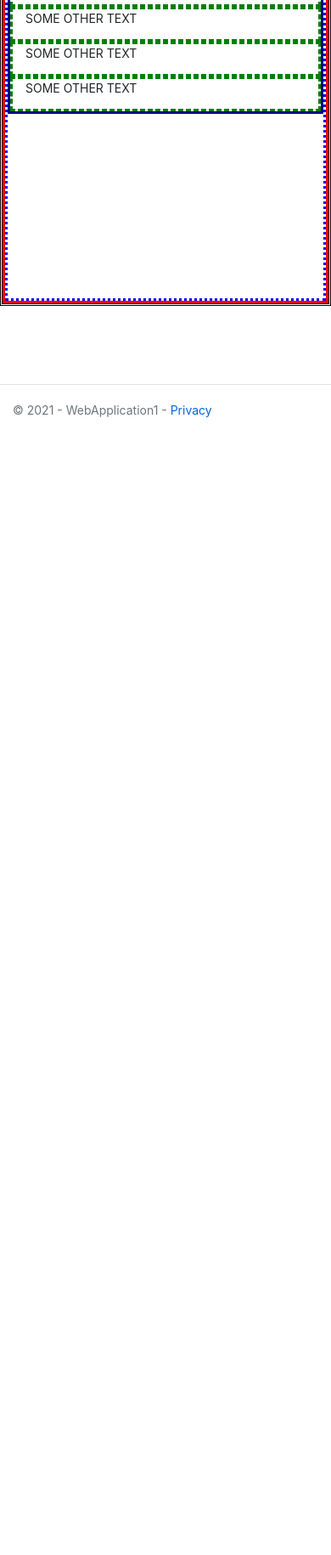
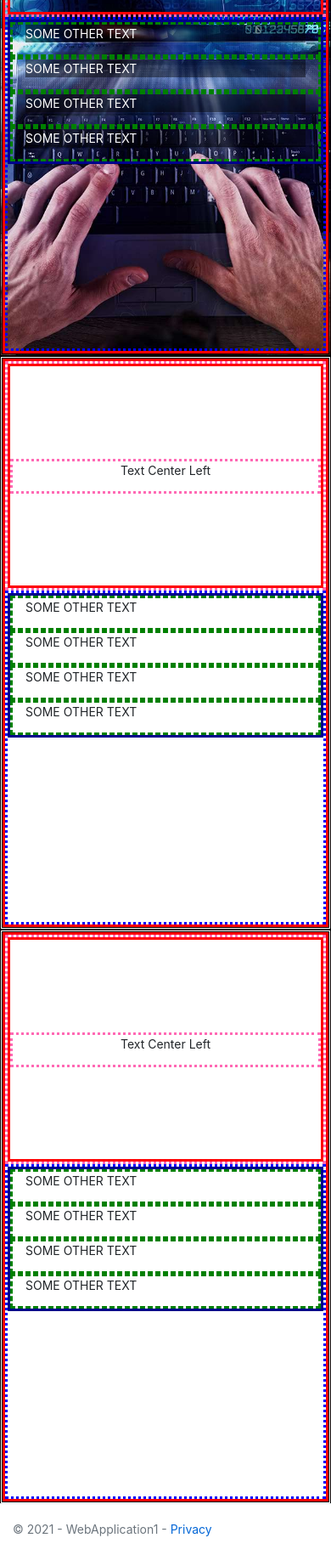
Before and after one commit to reevest2/personalwebsite, an ASP.NET Core app: page / in a window 390 px wide. Shown: the part 331-2161 px from the top of the page at 85% size. Before the commit the page ends 822 px from the top, so only its background shows below. Run offline with ASP.NET Core 8, Linux system fonts and the light colour scheme.

Commit message:
fixed navbar padding - responsive

```diff
--- a/Views/Home/Index.cshtml
+++ b/Views/Home/Index.cshtml
@@ -1,4 +1,33 @@
-<div class="container" style="height: 80vh; border: double; border-color:black">
+<div class="parallax">
+    <div class="container-fluid" style="height: 80vh; border: double; border-color:black">
+        <div class="row" style="height: 100%; border: solid; border-color:red">
+            <div class="col-sm-2 h-auto" style="border:dotted; border-color:hotpink">
+                <div class="row" style="height: 100%; border: solid; border-color:red">
+                    <div class="col-sm-12 align-self-center" style="border: dotted; border-color: hotpink">
+                        <p class="text-center paralax-font">Text Center Left</p>
+                    </div>
+                </div>
+            </div>
+            <div class="col-sm-10 h-auto" style="border:dotted; border-color:blue;">
+                <div class="row" style="border:solid; border-color:darkblue">
+                    <div class="col-12" style="border:dashed; border-color:green">
+                        <p class="paralax-font">SOME OTHER TEXT</p>
+                    </div>
+                    <div class="col-12" style="border:dashed; border-color:green">
+                        <p class="paralax-font">SOME OTHER TEXT</p>
+                    </div>
+                    <div class="col-12" style="border:dashed; border-color:green">
+                        <p class="paralax-font">SOME OTHER TEXT</p>
+                    </div>
+                    <div class="col-12" style="border:dashed; border-color:green">
+                        <p class="paralax-font">SOME OTHER TEXT</p>
+                    </div>
+                </div>
+            </div>
+        </div>
+    </div>
+</div>
+<div class="container-fluid" style="height: 80vh; border: double; border-color:black">
     <div class="row" style="height: 100%; border: solid; border-color:red">
         <div class="col-sm-2 h-auto" style="border:dotted; border-color:hotpink">
             <div class="row" style="height: 100%; border: solid; border-color:red">
@@ -25,3 +54,30 @@
         </div>
     </div>
 </div>
+<div class="container-fluid" style="height: 80vh; border: double; border-color:black">
+    <div class="row" style="height: 100%; border: solid; border-color:red">
+        <div class="col-sm-2 h-auto" style="border:dotted; border-color:hotpink">
+            <div class="row" style="height: 100%; border: solid; border-color:red">
+                <div class="col-sm-12 align-self-center" style="border: dotted; border-color: hotpink">
+                    <p class="text-center">Text Center Left</p>
+                </div>
+            </div>
+        </div>
+        <div class="col-sm-10 h-auto" style="border:dotted; border-color:blue;">
+            <div class="row" style="border:solid; border-color:darkblue">
+                <div class="col-12" style="border:dashed; border-color:green">
+                    <p>SOME OTHER TEXT</p>
+                </div>
+                <div class="col-12" style="border:dashed; border-color:green">
+                    <p>SOME OTHER TEXT</p>
+                </div>
+                <div class="col-12" style="border:dashed; border-color:green">
+                    <p>SOME OTHER TEXT</p>
+                </div>
+                <div class="col-12" style="border:dashed; border-color:green">
+                    <p>SOME OTHER TEXT</p>
+                </div>
+            </div>
+        </div>
+    </div>
+</div>
--- a/Views/Shared/_Layout.cshtml
+++ b/Views/Shared/_Layout.cshtml
@@ -5,19 +5,18 @@
     <meta name="viewport" content="width=device-width, initial-scale=1.0" />
     <title>@ViewData["Title"] - PersonalSite</title>
     <link rel="stylesheet" href="~/css/parallax.css" />
-    <link rel="stylesheet" href="~/css/screensize.css" />
     <link rel="stylesheet" href="~/lib/bootstrap/dist/css/bootstrap.min.css" />
     <link rel="stylesheet" href="~/css/site.css" />
 </head>
-<body style="padding-top:4%">
+<body>
     <header>
-        <nav class="navbar navbar-expand-sm navbar-toggleable-sm navbar-light bg-white border-bottom box-shadow mb-3 fixed-top">
+        <nav class="navbar navbar-expand-sm navbar-toggleable-sm navbar-light bg-white border-bottom box-shadow fixed-top">
             <div class="container-fluid">
                 <a class="navbar-brand d-flex w-25 mr-auto justify-content-start"
                    asp-area="" asp-controller="Home" asp-action="Index"><img src="~/navbar-icon.png" />NavBar</a>
                 <div class="navbar-nav w-50 justify-content-center">
                     <div class="nav-item">
-                        <button type="submit" class="btn btn-primary"  onclick="window.open('/091021B_Bechtel.pdf')">Download</button>
+                        <button type="submit" class="btn btn-primary" onclick="window.open('/091021B_Bechtel.pdf')">Download</button>
                     </div>
                 </div>
 
--- a/wwwroot/css/screensize.css
+++ /dev/null
@@ -1,19 +0,0 @@
-.scrn-100{
-    height: 100vh;
-}
-
-.scrn-90 {
-    height: 90vh;
-}
-
-.scrn-85 {
-    height: 85vh;
-}
-
-.scrn-80 {
-    height: 80vh;
-}
-
-.scrn-70 {
-    height: 70vh;
-}
```
